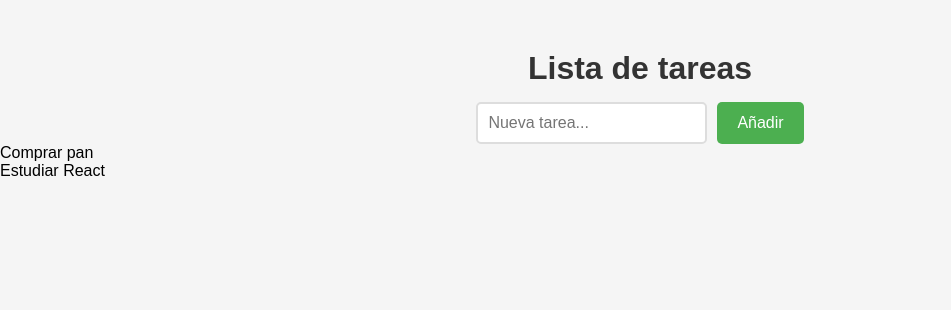
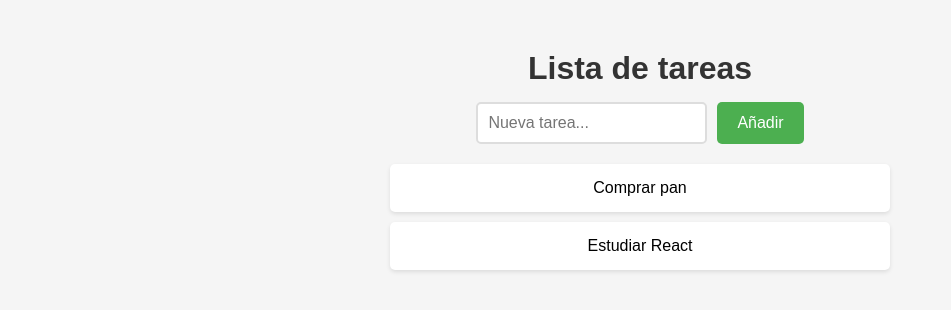
Before and after one commit to xianleonromero/todo-list, a React (Create React App) app: page / in a window 1280 px wide. Shown: the top 310 px of the page, without its empty margins (0-951 px from the left). Built offline with nearby package versions, Linux system fonts and the light colour scheme.

Commit message:
Version final de estilos de las tareas

```diff
--- /dev/null
+++ b/src/components/TaskList.css
@@ -0,0 +1,15 @@
+.task-list {
+  list-style: none;
+  padding: 0;
+  margin: 40px;
+  text-align:center;
+  max-width: 500px;
+  margin: 20px auto;
+}
+.task-item {
+  padding: 15px;
+  background-color: white;
+  margin: 10px 0;
+  border-radius: 5px;
+  box-shadow: 0 2px 4px rgba(0, 0, 0, 0.1);
+}
--- a/src/components/TaskList.js
+++ b/src/components/TaskList.js
@@ -1,11 +1,12 @@
+import './TaskList.css';
 function TaskList() {
   const tareas = ['Comprar pan', 'Estudiar React'];
 
   return (
     //Recorre el array (cada elemento es "tarea" y el indice "index") y crea un li con el atributo key (que es el indice) y dentro el nombre de la tarea
-    <ul>
+    <ul className='task-list'>
         {tareas.map((tarea, index) => (
-            <li key={index}>{tarea}</li>
+            <li className="task-item" key={index}>{tarea}</li>
         ))}
     </ul>
   );
```
